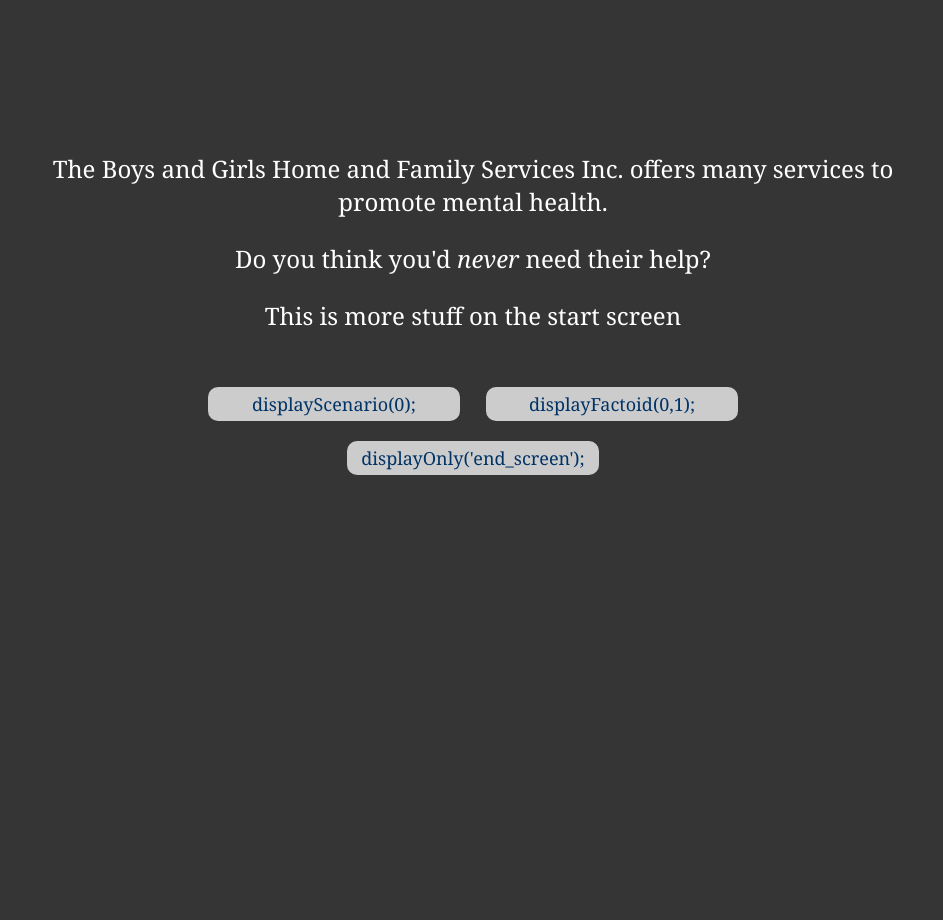
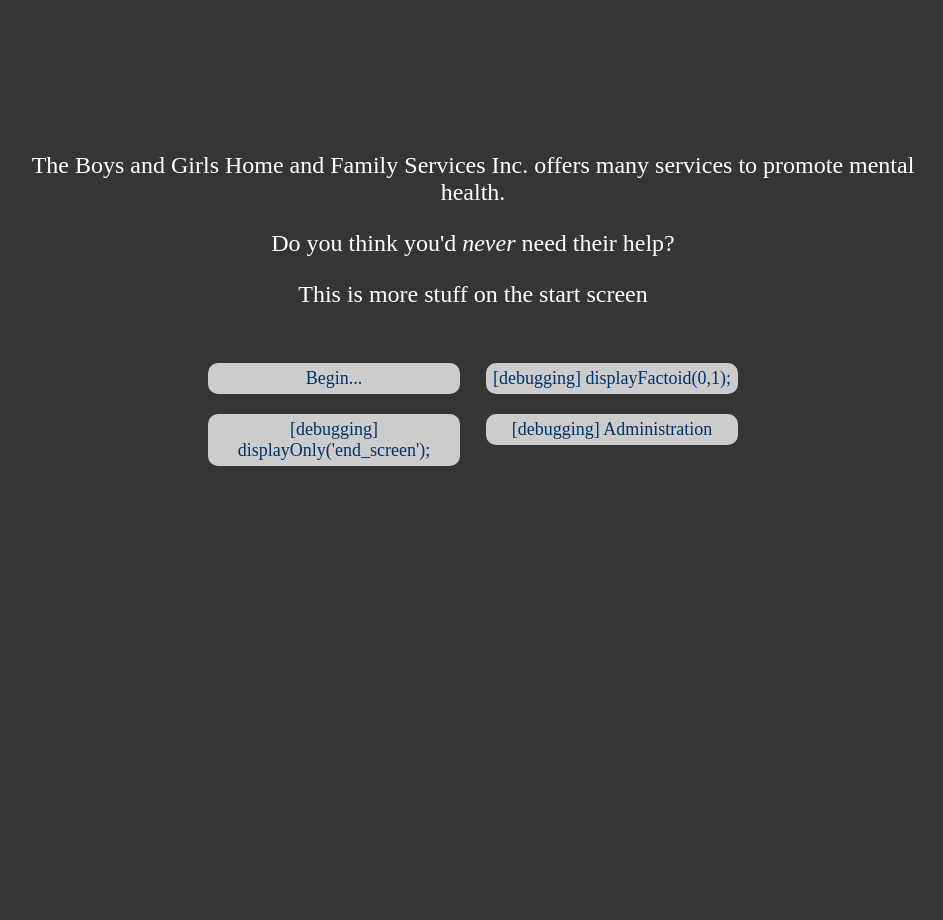
Before and after one commit to Adversus/bgh-story, a PHP site: page / in a window 1280 px wide. Shown: the whole page, without its empty margins (167-1110 px from the left). Run offline with PHP 8.4, Linux system fonts and the light colour scheme.

Commit message:
add admin tmp link to index and re-organize tiny_mce css

```diff
--- a/admin.html
+++ b/admin.html
@@ -13,7 +13,7 @@
         mode : "textareas",
         theme : "advanced",
         theme_advanced_buttons1: "bold,italic,underline,link,undo,redo",
-        content_css : "index.css",
+        content_css : "tiny_mce_content.css",
 
       });
       </script>
@@ -41,7 +41,7 @@
 
         <h3>Scenario body:</h3>
 
-        <textarea id="elm1" name="elm1" rows="15" cols="80" style="width: 80%">
+        <textarea id="elm1" name="elm1" rows="9" cols="80" style="width: 80%">
         </textarea>
 
         <br/>
--- a/index.css
+++ b/index.css
@@ -11,13 +11,6 @@ body {
     top: 0%;
     left: 0%
 */
-}
-
-/* for tiny_mce default font */
-body, td, pre {
-    font-family: Cambria, serif;
-    font-size:x-large;
-    text-align:center;
 }
 
 small {
--- a/index.html
+++ b/index.html
@@ -16,13 +16,16 @@
       <p>This is more stuff on the start screen</p>
       <ul class="choice">
         <li class="choice" onClick="displayScenario(0);">
-          displayScenario(0);
+          Begin...
         </li>
         <li class="choice" onClick="displayFactoid(0,1);">
-          displayFactoid(0,1);
+          [debugging] displayFactoid(0,1);
         </li>
         <li class="choice" onClick="displayOnly('end_screen');">
-          displayOnly('end_screen');
+          [debugging] displayOnly('end_screen');
+        </li>
+        <li class="choice" onClick="window.location = 'admin.html';">
+          [debugging] Administration
         </li>
 
 </ul>
--- /dev/null
+++ b/tiny_mce_content.css
@@ -0,0 +1,6 @@
+/* for tiny_mce default font */
+body, td, pre {
+    font-family: Cambria, serif;
+    font-size:x-large;
+    text-align:center;
+}
```
